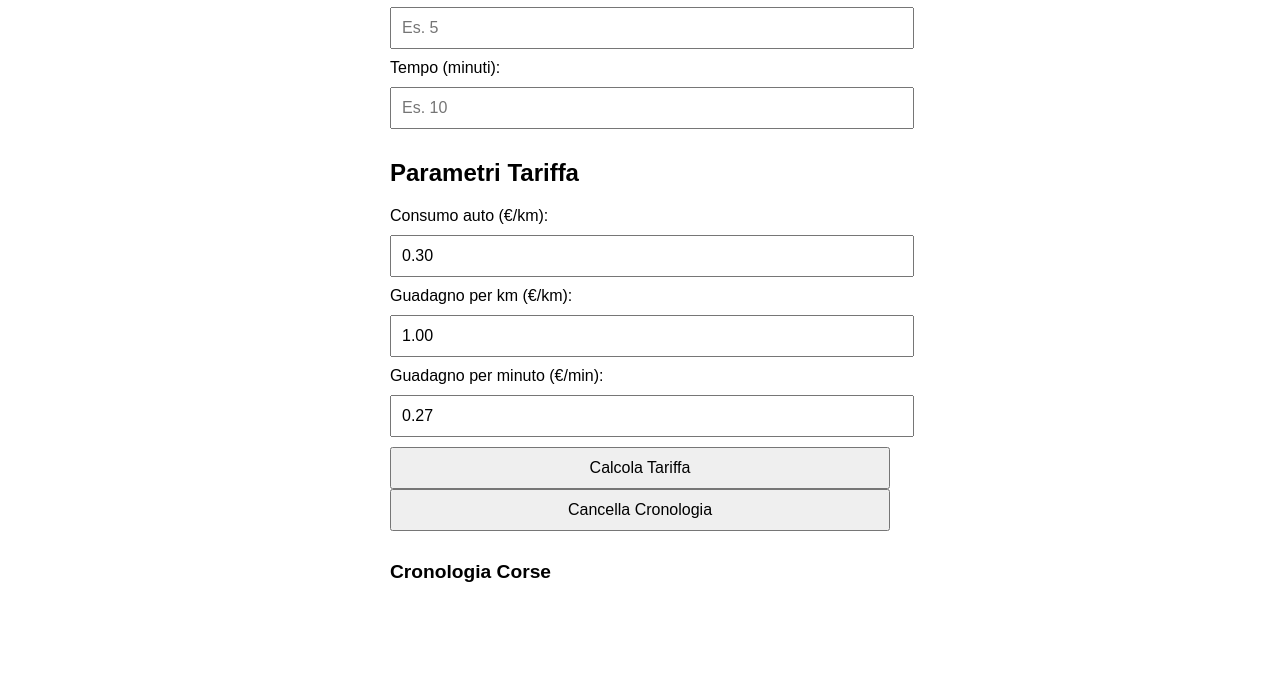
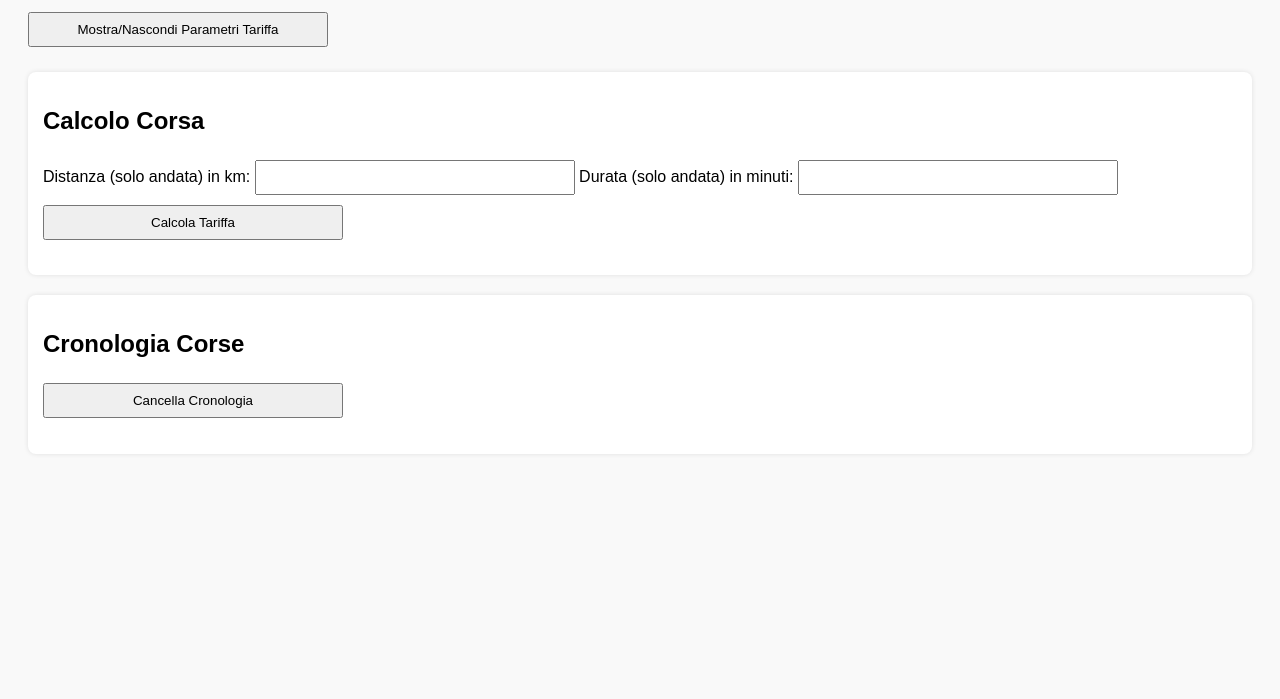
Before and after one commit to jcjc05/calcolatrice-taxi, a plain HTML site: page index.html in a window 1280 px wide. Shown: the part 101-800 px from the top of the page. Drawn offline with Linux system fonts and the light colour scheme.

Commit message:
Update index.html

```diff
--- a/index.html
+++ b/index.html
@@ -3,73 +3,88 @@
 <head>
   <meta charset="UTF-8">
   <meta name="viewport" content="width=device-width, initial-scale=1.0">
-  <title>Calcolatrice Tariffa Notturna</title>
+  <title>Calcolatrice Taxi Notturno</title>
   <style>
-    body { font-family: Arial, sans-serif; padding: 20px; max-width: 500px; margin: auto; }
-    h1 { font-size: 1.5rem; text-align: center; }
-    input, select { width: 100%; padding: 10px; margin: 10px 0; font-size: 1rem; }
-    button { padding: 10px; width: 100%; font-size: 1rem; cursor: pointer; }
-    .result { margin-top: 20px; font-size: 1.2rem; text-align: center; font-weight: bold; }
-    .history { margin-top: 30px; }
-    .history h2 { font-size: 1.2rem; }
-    .history ul { list-style-type: none; padding-left: 0; }
-    .history li { background: #f0f0f0; margin: 5px 0; padding: 10px; border-radius: 5px; font-size: 0.95rem; }
-    .consumo { font-style: italic; color: #555; }
+    body { font-family: Arial, sans-serif; padding: 20px; background: #f9f9f9; }
+    input, button { margin: 5px 0; padding: 8px; width: 100%; max-width: 300px; }
+    .result { margin-top: 15px; font-weight: bold; }
+    ul { padding-left: 20px; }
+    li { margin-bottom: 5px; }
+    .consumo { font-size: 0.9em; color: #555; }
+    .sezione { margin-top: 20px; padding: 15px; background: #fff; border-radius: 8px; box-shadow: 0 0 5px rgba(0,0,0,0.1); }
   </style>
 </head>
 <body>
-  <h1>Calcolatrice Tariffa Notturna</h1>
+  <h1>Calcolatrice Taxi Notturno</h1>
 
-  <label for="km">Distanza (km):</label>
-  <input type="number" id="km" placeholder="Es. 5" step="0.1">
+  <button onclick="toggleParametri()">Mostra/Nascondi Parametri Tariffa</button>
 
-  <label for="min">Tempo (minuti):</label>
-  <input type="number" id="min" placeholder="Es. 10" step="1">
+  <div id="parametri" style="display: none; margin-top: 10px;">
+    <h2>Parametri Tariffa</h2>
+    <label for="costoConsumo">Consumo auto (€/km):</label>
+    <input type="number" id="costoConsumo" value="0.30" step="0.01">
 
-  <h2>Parametri Tariffa</h2>
-  <label for="costoConsumo">Consumo auto (€/km):</label>
-  <input type="number" id="costoConsumo" value="0.30" step="0.01">
+    <label for="guadagnoKm">Guadagno per km (€/km):</label>
+    <input type="number" id="guadagnoKm" value="1.00" step="0.01">
 
-  <label for="guadagnoKm">Guadagno per km (€/km):</label>
-  <input type="number" id="guadagnoKm" value="1.00" step="0.01">
+    <label for="guadagnoMin">Guadagno per minuto (€/min):</label>
+    <input type="number" id="guadagnoMin" value="0.27" step="0.01">
+  </div>
 
-  <label for="guadagnoMin">Guadagno per minuto (€/min):</label>
-  <input type="number" id="guadagnoMin" value="0.27" step="0.01">
+  <div class="sezione">
+    <h2>Calcolo Corsa</h2>
+    <label for="km">Distanza (solo andata) in km:</label>
+    <input type="number" id="km" step="0.1">
 
-  <button onclick="calcolaTariffa()">Calcola Tariffa</button>
-  <button onclick="cancellaCronologia()">Cancella Cronologia</button>
+    <label for="minuti">Durata (solo andata) in minuti:</label>
+    <input type="number" id="minuti" step="1">
 
-  <div class="result" id="risultato"></div>
+    <button onclick="calcolaTariffa()">Calcola Tariffa</button>
+    <div class="result" id="risultato"></div>
+  </div>
 
-  <div class="history">
+  <div class="sezione">
     <h2>Cronologia Corse</h2>
-    <ul id="storico"></ul>
+    <button onclick="cancellaCronologia()">Cancella Cronologia</button>
+    <ul id="cronologia"></ul>
   </div>
 
   <script>
+    const consumoAutoKm = 1 / 14; // 1 litro per 14 km
+
+    function toggleParametri() {
+      const parametri = document.getElementById("parametri");
+      parametri.style.display = parametri.style.display === "none" ? "block" : "none";
+    }
+
     function calcolaTariffa() {
-      const km = parseFloat(document.getElementById('km').value) || 0;
-      const minuti = parseFloat(document.getElementById('min').value) || 0;
-      const consumo = parseFloat(document.getElementById('costoConsumo').value) || 0;
-      const guadagnoKm = parseFloat(document.getElementById('guadagnoKm').value) || 0;
-      const guadagnoMin = parseFloat(document.getElementById('guadagnoMin').value) || 0;
+      const km = parseFloat(document.getElementById("km").value);
+      const minuti = parseFloat(document.getElementById("minuti").value);
+      const costoConsumo = parseFloat(document.getElementById("costoConsumo").value);
+      const guadagnoKm = parseFloat(document.getElementById("guadagnoKm").value);
+      const guadagnoMin = parseFloat(document.getElementById("guadagnoMin").value);
 
-      const totale = ((consumo + guadagnoKm) * km + guadagnoMin * minuti).toFixed(2);
-      const consumoCarburante = (consumo * km * 2).toFixed(2); // Andata e ritorno
-      document.getElementById('risultato').textContent = `Tariffa: € ${totale}`;
+      if (isNaN(km) || isNaN(minuti)) {
+        alert("Inserisci distanza e durata valide.");
+        return;
+      }
 
-      const voce = `Distanza: ${km} km, Tempo: ${minuti} min → € ${totale}`;
-      const li = document.createElement('li');
-      li.textContent = voce;
-      const consumoLi = document.createElement('p');
-      consumoLi.classList.add('consumo');
-      consumoLi.textContent = `Consumo carburante: € ${consumoCarburante}`;
-      li.appendChild(consumoLi);
-      document.getElementById('storico').prepend(li);
+      const distanzaTotale = km * 2;
+      const tempoTotale = minuti * 2;
+      const costoCarburante = distanzaTotale * consumoAutoKm * costoConsumo;
+      const guadagno = (km * guadagnoKm) + (minuti * guadagnoMin);
+      const tariffaTotale = guadagno + costoCarburante;
+
+      const risultato = `Tariffa: €${tariffaTotale.toFixed(2)} (Guadagno netto: €${guadagno.toFixed(2)} + Carburante: €${costoCarburante.toFixed(2)})`;
+      document.getElementById("risultato").textContent = risultato;
+
+      const voce = document.createElement("li");
+      voce.innerHTML = `Corsa di ${km} km e ${minuti} minuti → <strong>€${tariffaTotale.toFixed(2)}</strong> <span class='consumo'>(Carburante: €${costoCarburante.toFixed(2)})</span>`;
+      document.getElementById("cronologia").appendChild(voce);
     }
 
     function cancellaCronologia() {
-      document.getElementById('storico').innerHTML = '';
+      document.getElementById("cronologia").innerHTML = "";
     }
   </script>
 </body>
```
